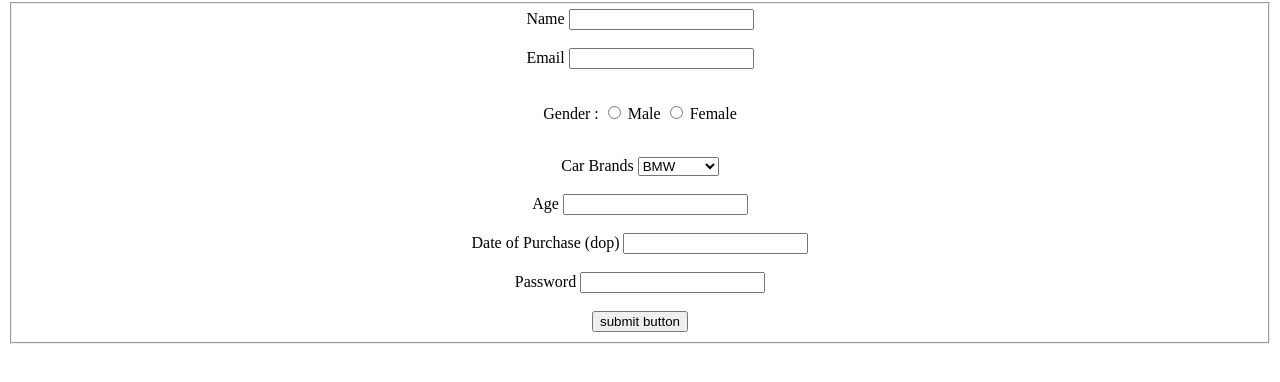
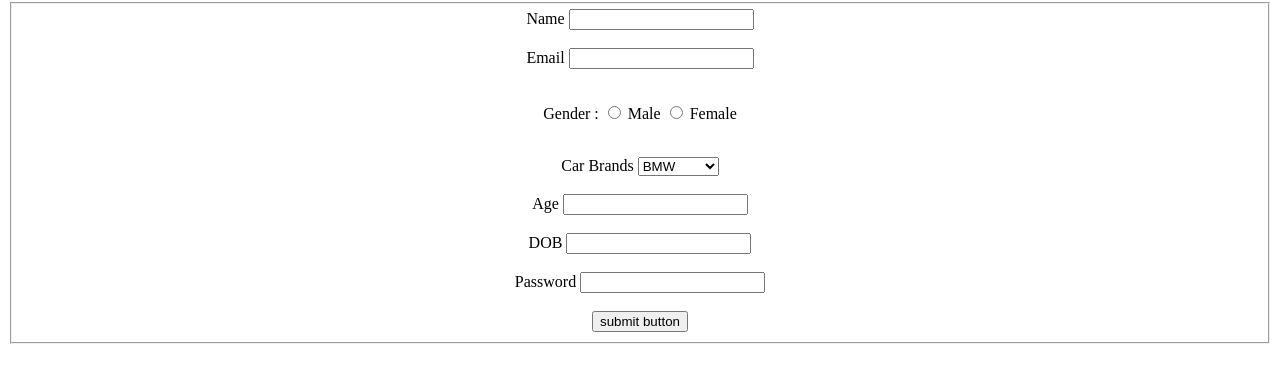
Before and after one commit to acciojob/signup-form-car-Simr921, a website: page main.html in a window 1280 px wide. Shown: the part 78-460 px from the top of the page. Drawn offline with Linux system fonts and the light colour scheme.

Commit message:
created a submission

```diff
--- a/main.html
+++ b/main.html
@@ -32,7 +32,7 @@
 
 		    <label for="carage">Age</label>
 			<input type="text" id="#carage" name="carage" required><br><br>
-		    <label for="dop">Date of Purchase (dop) </label>
+		    <label for="dop">DOB </label>
 			<input type="text" id="#dop" name="dop" required><br><br>
             <label for="password">Password</label>
 			<input type="text" id="#password" name="password" required><br><br>
```
